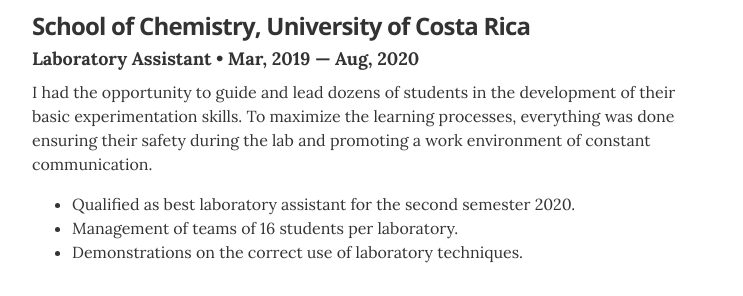
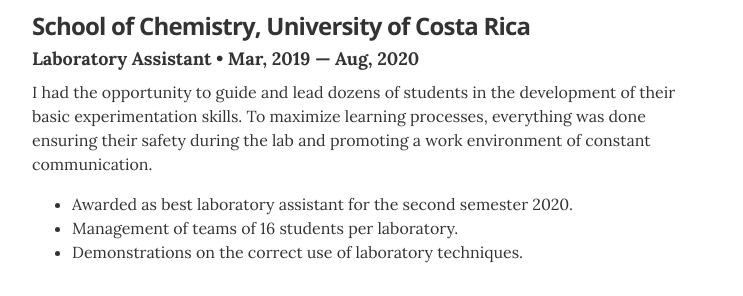
Before and after one commit to jeff0994/jeff0994.github.io, a Jekyll site: the page built from index.html, in a window 1280 px wide and 900 px high, scrolled down 480 px. Shown: the part 178-474 px from the top of the window, without its empty margins (268-1011 px from the left). Built offline with Jekyll 4.4.1, drawn with Linux system fonts in a browser that asks for light colours.

Commit message:
Update experience.yml

```diff
--- a/_data/experience.yml
+++ b/_data/experience.yml
@@ -4,8 +4,8 @@
   position: Laboratory Assistant
   duration: Mar, 2019 &mdash; Aug, 2020
   summary: I had the opportunity to guide and lead dozens of students in the development of their basic experimentation skills.
-           To maximize the learning processes, everything was done ensuring their safety during the lab and promoting a work environment of constant communication.<br>
-           <ul class="resume-item-list"><li>Qualified as best laboratory assistant for the second semester 2020.</li><li>Management of teams of 16 students per laboratory.</li>
+           To maximize learning processes, everything was done ensuring their safety during the lab and promoting a work environment of constant communication.<br>
+           <ul class="resume-item-list"><li>Awarded as best laboratory assistant for the second semester 2020.</li><li>Management of teams of 16 students per laboratory.</li>
            <li>Demonstrations on the correct use of laboratory techniques.</li></ul>
 
 # Director of Digital Stratgy
```
